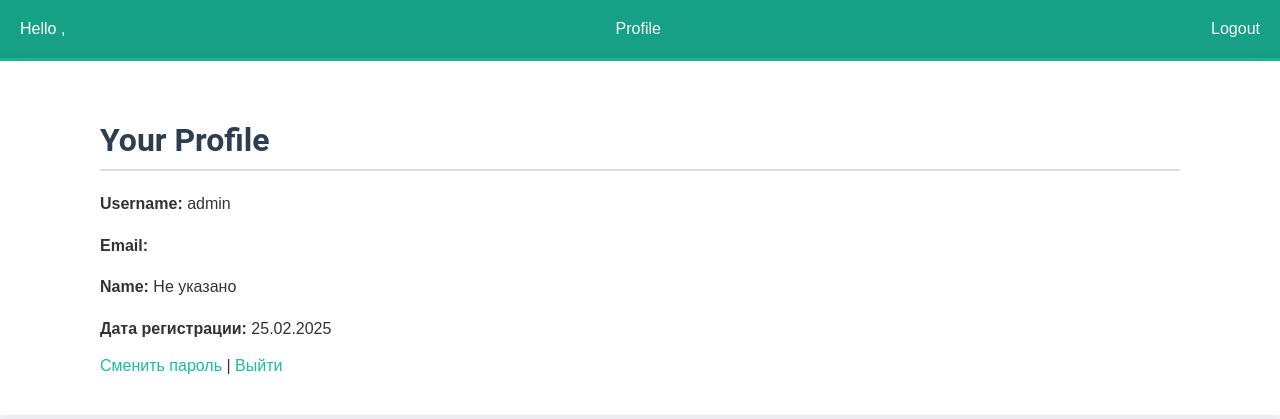
After one commit to Nilsolk/socialWebSite, a Django app: page /acc/profile/ in a window 1280 px wide. The commit adds this page. Shown: the top 419 px of the page. Run offline with Django 4.2, Linux system fonts and the light colour scheme; a user stored in the database is signed in.

Commit message:
add profile card

```diff
--- a/account/templates/base.html
+++ b/account/templates/base.html
@@ -8,7 +8,8 @@
   <div id="header">
     {% if request.user.is_authenticated %}
         Hello {{ request.user.first_name }},
-        <a href="{% url "logout_view" %}">Logout</a>
+        <a href="{% url 'profile' %}">Profile</a>
+        <a href="{% url 'logout_view' %}">Logout</a>
     {% else %}
         <a href="{% url "login_view" %}">Log-in</a>
     {% endif %}
--- /dev/null
+++ b/account/templates/profile.html
@@ -0,0 +1,15 @@
+{% extends "base.html" %}
+{% block title %}Profile{% endblock %}
+
+{% block content %}
+<h1>Your Profile</h1>
+
+<p><strong>Username:</strong> {{ user.username }}</p>
+<p><strong>Email:</strong> {{ user.email }}</p>
+<p><strong>Name:</strong> {{ user.first_name|default:"Не указано" }}</p>
+<p><strong>Дата регистрации:</strong> {{ user.date_joined|date:"d.m.Y" }}</p>
+
+<a href="{% url 'password_change' %}">Сменить пароль</a> |
+<a href="{% url 'logout_view' %}">Выйти</a>
+
+{% endblock %}
--- a/account/templates/registration/login.html
+++ b/account/templates/registration/login.html
@@ -14,5 +14,9 @@
         <input type="submit" value="Log-in" />
       </p>
     </form>
+    <p>
+      If you don't have an account
+      <a href="{% url 'register' %}">register here</a>.
+    </p>
   </div>
 {% endblock %}
--- a/account/templates/registration/password_change_done.html
+++ b/account/templates/registration/password_change_done.html
@@ -2,5 +2,5 @@
 {% block title %}Password was changed{% endblock %}
 {% block content %}
  <h1>Changed password</h1>
- <p><a href = "{% url 'login_view' %}">На главную страницу</a></p>
+ <p><a href = "{% url 'dashboard' %}">На главную страницу</a></p>
 {% endblock %}
--- a/account/urls.py
+++ b/account/urls.py
@@ -8,5 +8,6 @@ urlpatterns = [
     path('password-change/', auth_views.PasswordChangeView.as_view(), name = 'password_change' ),
     path('password-change-done/', auth_views.PasswordChangeDoneView.as_view(), name = "password_change_done"),
     path('register/', views.register, name = 'register'),
-    path('', views.dashboard, name = 'board')
+    path('', views.dashboard, name = 'board'),
+     path("profile/", views.profile, name="profile"),
 ]
--- a/account/views.py
+++ b/account/views.py
@@ -40,5 +40,10 @@ def register(request):
             return render(request, 'registration/register_done.html', {'new_user': user})
 
     else:
-        user_from = RegistrationForm()
+        user_form = RegistrationForm()
     return render(request, 'registration/register.html', context = {'register_form': user_form})
+
+
+@login_required
+def profile(request):
+    return render(request, "profile.html")
```
Also changed, not shown: db.sqlite3.
